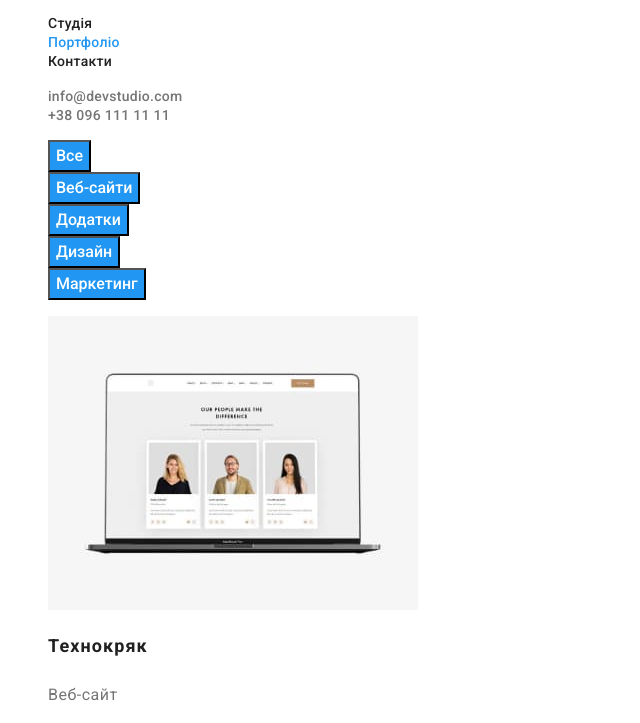
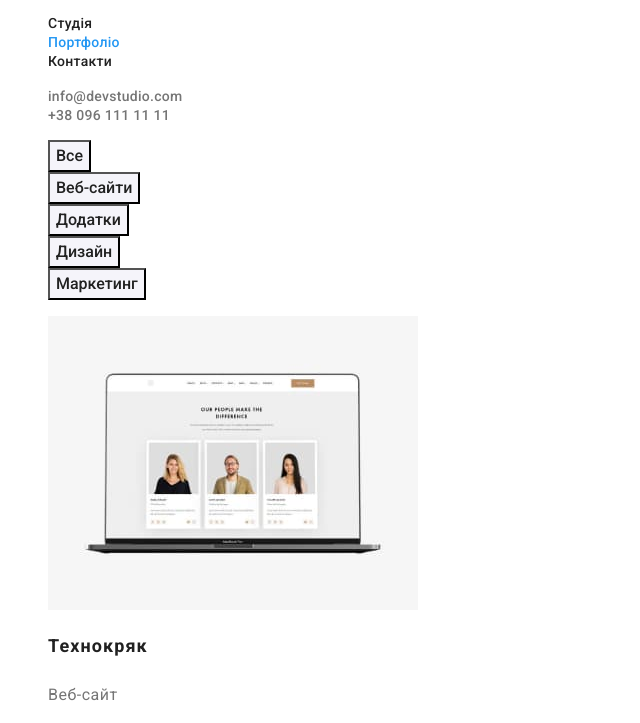
Before and after one commit to OlegKushnir/goit-markup-hw-02, a plain HTML site: page portfolio.html in a window 1280 px wide. Shown: the part 41-764 px from the top of the page, without its empty margins (0-640 px from the left). Drawn offline with Linux system fonts and the light colour scheme.

Commit message:
error
Виправлення

```diff
--- a/css/styles.css
+++ b/css/styles.css
@@ -5,6 +5,7 @@
     --title-white-color: #ffffff;
     --title-black-color: #000000;
     --dark-bgr:#2F303A;
+    --sort-bgr-btn:#F5F4FA;
 }
 body {
     font-family:Roboto, sans-serif;
@@ -150,12 +151,17 @@ footer {
 
 .sort button {
     font-family: inherit;
-    background-color: var(--accent-color);
-    color:var(--title-white-color);
+    background-color: var(--sort-bgr-btn);
+    color:var(--title-text-color);
     font-weight: 500;
     font-size: 16px;
     line-height: 1.62;
     cursor: pointer;
+}
+
+.sort button:hover, .sort button:focus {
+    background-color: var(--accent-color);
+    color: var(--title-white-color);
 }
 
 .galary a {
--- a/portfolio.html
+++ b/portfolio.html
@@ -24,7 +24,8 @@
 
     </header>
 <main>
-
+<section>
+    <h1 class="hidden-descr">Галерея</h1>
     <ul class="sort list">
         <li><button type="button">Все</button></li>
         <li><button type="button">Веб-сайти</button></li>
@@ -33,7 +34,6 @@
         <li><button type="button">Маркетинг</button></li>
     </ul>
 
-<h1 class="hidden-descr">Галерея</h1>
     <ul class="galary list">
         <li>
             <a href="">
@@ -99,6 +99,8 @@
             </a>
         </li>
     </ul>
+</section>
+
 
 </main>
 <footer>
```
Lines whose indentation alone changed are shown as unchanged.
